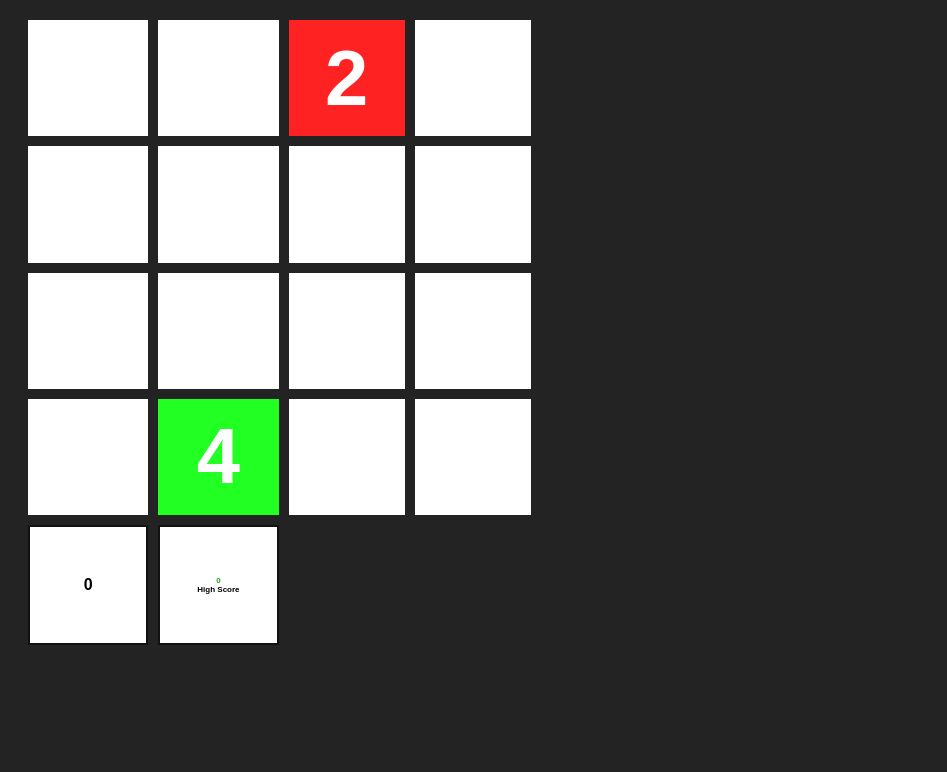
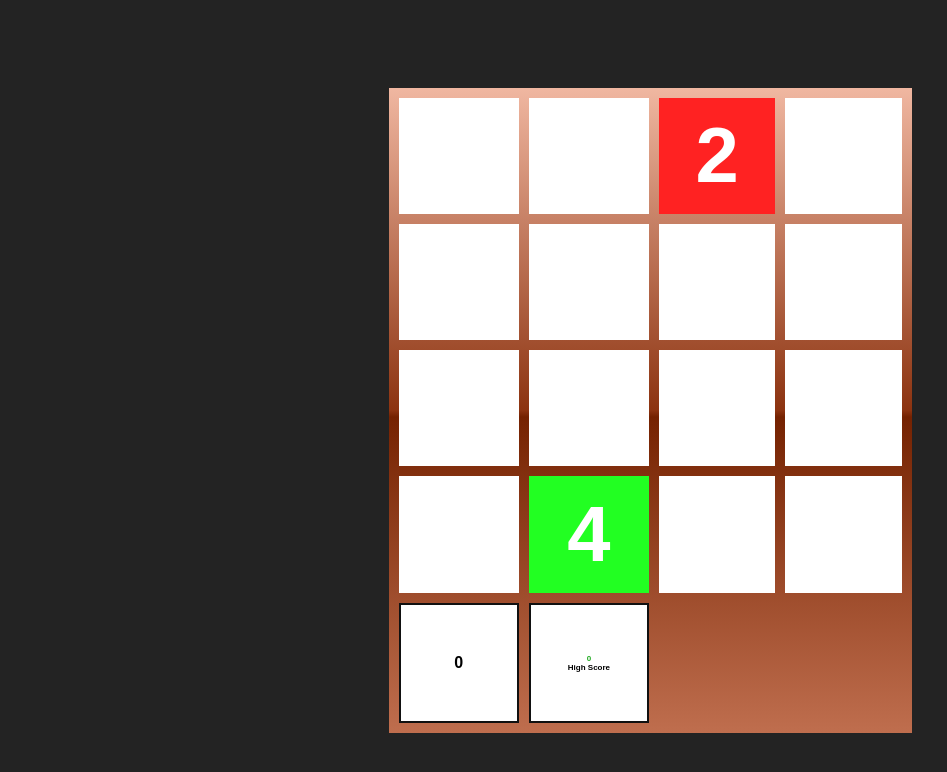
Before and after one commit to manoharprabhu/1024, a plain HTML site: page index.html in a window 1280 px wide. Shown: the whole page, without its empty margins (0-947 px from the left). Drawn offline with Linux system fonts and the light colour scheme.

Commit message:
Added a wooder texture to table background. And centered the table.

```diff
--- a/css/style.css
+++ b/css/style.css
@@ -15,13 +15,32 @@
 }
 
 
-table, th, td {
+th, td {
 	border-color:#FFFFFF;
 	text-align: center;
 	font-size:38px;
 	border-collapse: separate;
 	margin:10px;
 	border: 0px;
+}
+
+
+
+table {
+	border-color:#FFFFFF;
+	text-align: center;
+	font-size:38px;
+	border-collapse: separate;
+	margin:10px;
+	border: 0px;
+	background: rgb(240,183,161); /* Old browsers */
+background: -moz-linear-gradient(top, rgba(240,183,161,1) 0%, rgba(140,51,16,1) 50%, rgba(117,34,1,1) 51%, rgba(191,110,78,1) 100%); /* FF3.6+ */
+background: -webkit-gradient(linear, left top, left bottom, color-stop(0%,rgba(240,183,161,1)), color-stop(50%,rgba(140,51,16,1)), color-stop(51%,rgba(117,34,1,1)), color-stop(100%,rgba(191,110,78,1))); /* Chrome,Safari4+ */
+background: -webkit-linear-gradient(top, rgba(240,183,161,1) 0%,rgba(140,51,16,1) 50%,rgba(117,34,1,1) 51%,rgba(191,110,78,1) 100%); /* Chrome10+,Safari5.1+ */
+background: -o-linear-gradient(top, rgba(240,183,161,1) 0%,rgba(140,51,16,1) 50%,rgba(117,34,1,1) 51%,rgba(191,110,78,1) 100%); /* Opera 11.10+ */
+background: -ms-linear-gradient(top, rgba(240,183,161,1) 0%,rgba(140,51,16,1) 50%,rgba(117,34,1,1) 51%,rgba(191,110,78,1) 100%); /* IE10+ */
+background: linear-gradient(to bottom, rgba(240,183,161,1) 0%,rgba(140,51,16,1) 50%,rgba(117,34,1,1) 51%,rgba(191,110,78,1) 100%); /* W3C */
+filter: progid:DXImageTransform.Microsoft.gradient( startColorstr='#f0b7a1', endColorstr='#bf6e4e',GradientType=0 ); /* IE6-9 */
 }
 
 td {
--- a/js/Game.js
+++ b/js/Game.js
@@ -39,6 +39,7 @@ var Game = function() {
 		}
 		this.setHighScoreOnPage();
 		this.setTableDataSize();
+		$('table').center();
 	};
 
 	this.setRandomBoard = function() {
@@ -206,6 +207,7 @@ var Game = function() {
 		$(window).resize(function() {
 			self.setTableDataSize();
 			self.setNewFontSizes();
+			$('table').center();
 		});
 
 	};
@@ -226,7 +228,7 @@ var Game = function() {
 			}
 		}
 
-	}
+	};
 
 	this.setHighScoreOnPage = function() {
 		$('#highScore').html(this.getHighScore());
@@ -454,4 +456,13 @@ var Game = function() {
 
 	};
 
+	jQuery.fn.center = function () {
+    this.css("position","absolute");
+    this.css("top", Math.max(0, (($(window).height() - $(this).outerHeight()) / 2) +
+                                                $(window).scrollTop()) + "px");
+    this.css("left", Math.max(0, (($(window).width() - $(this).outerWidth()) / 2) +
+                                                $(window).scrollLeft()) + "px");
+    return this;
 };
+
+};
```
